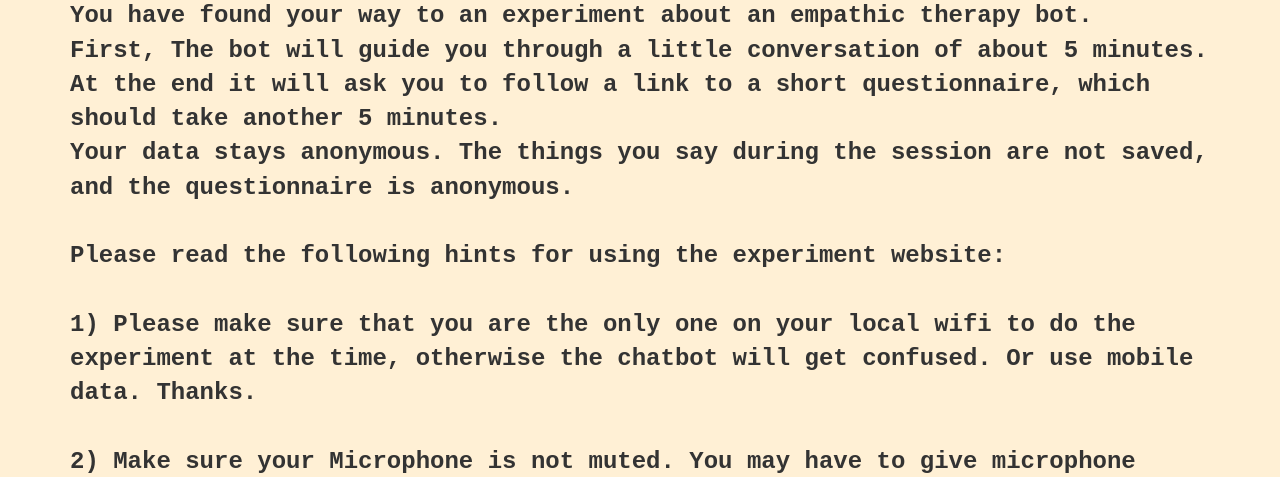
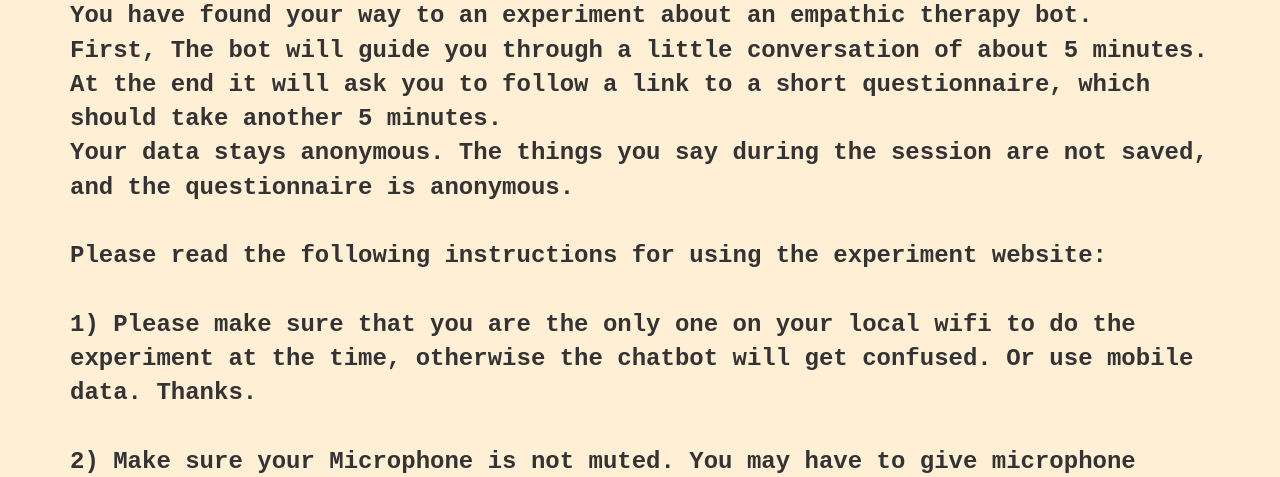
Before and after one commit to jobbl/BA-Chatbot, a Flask app: page /intro in a window 1280 px wide. Shown: the part 219-696 px from the top of the page. Run offline with Flask 2, Linux system fonts and the light colour scheme; some libraries are stand-ins or nearby versions.

Commit message:
adapt instructions

```diff
--- a/web/templates/intro.html
+++ b/web/templates/intro.html
@@ -7,7 +7,7 @@ Welcome! &#129321 <br> You have found your way to an experiment about an empathi
 First, The bot will guide you through a little conversation of about 5 minutes. At the end it will ask you to follow a link to a short questionnaire, which should take another 5 minutes.<br>
 Your data stays anonymous. The things you say during the session are not saved, and the questionnaire is anonymous. <br><br>
 
-Please read the following hints for using the experiment website: <br><br>
+Please read the following instructions for using the experiment website: <br><br>
 
 
 1) Please make sure that you are the only one on your local wifi to do the experiment at the time, otherwise the chatbot will get confused. Or use mobile data. Thanks. <br><br>
```
